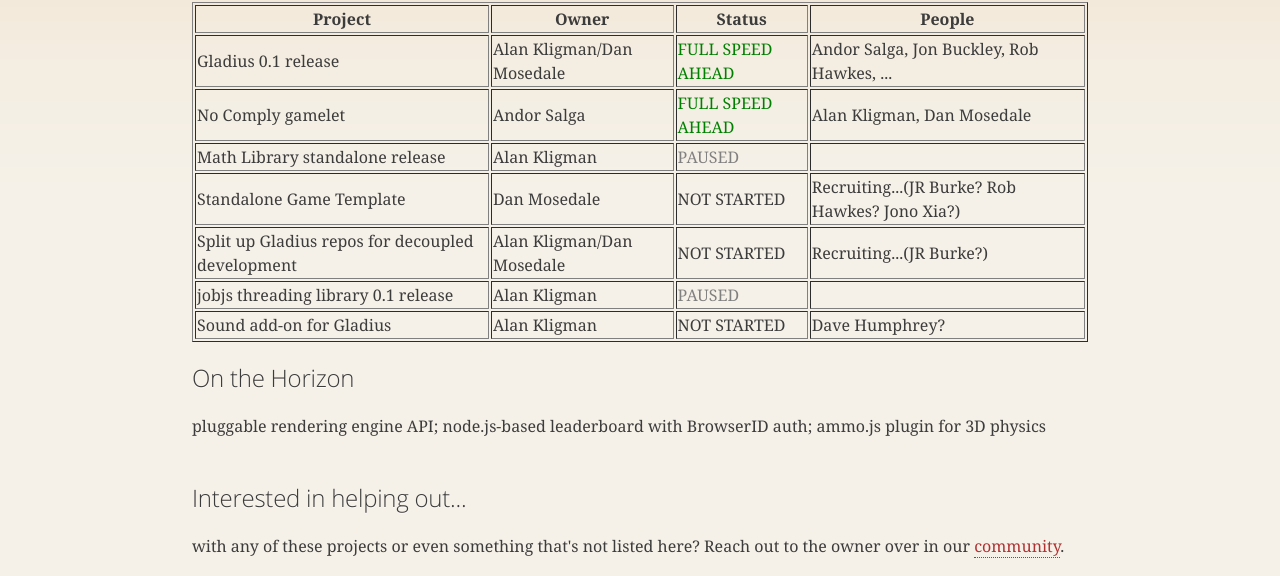
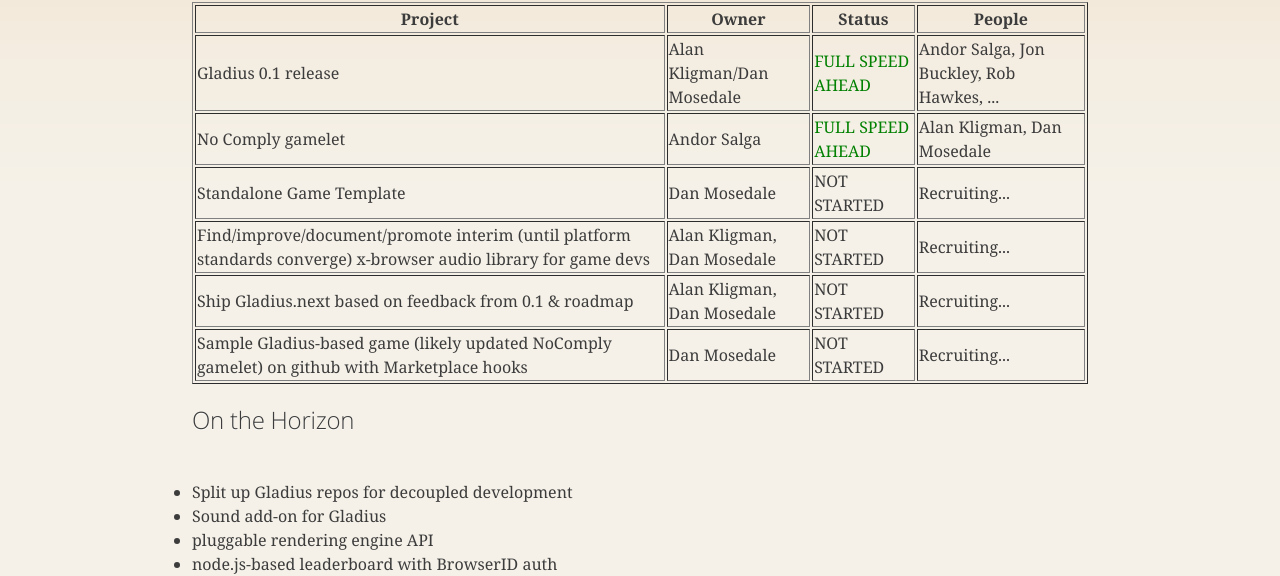
Before and after one commit to gladiusjs/gladiusjs.github.com, a plain HTML site: page roadmap.html in a window 1280 px wide. Shown: the part 240-816 px from the top of the page. Drawn offline with Linux system fonts and the light colour scheme.

Commit message:
Update the roadmap

```diff
--- a/roadmap.html
+++ b/roadmap.html
@@ -58,35 +58,32 @@
           <td>Alan Kligman, Dan Mosedale</td>
         </tr>
         <tr>
-          <td>Math Library standalone release</td>
-          <td>Alan Kligman</td>
-          <td style="color: grey">PAUSED</td>
-          <td></td>
-        </tr>
-        <tr>
           <td>Standalone Game Template</td>
           <td>Dan Mosedale</td>
           <td>NOT STARTED</td>
-          <td>Recruiting...(JR Burke?  Rob Hawkes?  Jono Xia?)</td>
+          <td>Recruiting...</td>
+        </tr>
+
+        <tr>
+          <td>Find/improve/document/promote interim (until platform standards
+             converge) x-browser audio library for game devs</td>
+          <td>Alan Kligman, Dan Mosedale</td>
+          <td>NOT STARTED</td>
+          <td>Recruiting...</td>
         </tr>
         <tr>
-          <td>Split up Gladius repos for decoupled development</td>
-          <td>Alan Kligman/Dan Mosedale</td>
+          <td>Ship Gladius.next based on feedback from 0.1 &amp; roadmap</td>
+          <td>Alan Kligman, Dan Mosedale</td>
           <td>NOT STARTED</td>
-          <td>Recruiting...(JR Burke?)</td>
+          <td>Recruiting...</td>
         </tr>
         <tr>
-          <td>jobjs threading library 0.1 release</td>
-          <td>Alan Kligman</td>
-          <td style="color: grey">PAUSED</td>
-          <td></td>
+          <td>Sample Gladius-based game (likely updated NoComply gamelet) on github with Marketplace hooks</td>
+          <td>Dan Mosedale</td>
+          <td>NOT STARTED</td>
+          <td>Recruiting...</td>
         </tr>
-        <tr>
-          <td>Sound add-on for Gladius</td>
-          <td>Alan Kligman</td>
-          <td>NOT STARTED</td>
-          <td>Dave Humphrey?</td>
-        </tr>
+
       </tbody>
     </table>
 
@@ -94,16 +91,23 @@
     <h4>On the Horizon</h4>
     <br>
     <p>
-      pluggable rendering engine API; node.js-based leaderboard
-      with BrowserID auth; ammo.js plugin for 3D physics
+      <ul>
+        <li>Split up Gladius repos for decoupled development</li>
+        <li>Sound add-on for Gladius</li>
+        <li>pluggable rendering engine API</li>
+        <li>node.js-based leaderboard with BrowserID auth</li>
+        <li>ammo.js plugin for 3D physics</li>
+        <li>jobjs threading library 0.1 release</li>
+        <li>Math Library standalone release</li>
+      </ul>
     </p>
 
     <br>
-    <h4>Interested in helping out...</h4>
+    <h4>Interested in joining in...</h4>
     <br>
     <p>
-      with any of these projects or even something that's not listed here?
-      Reach out to the owner over in our <a href="community.html">community</a>.
+      on any of these projects? Reach out to the project owner over in our
+      <a href="community.html">community</a>.
     </p>
 
   </body>
```
